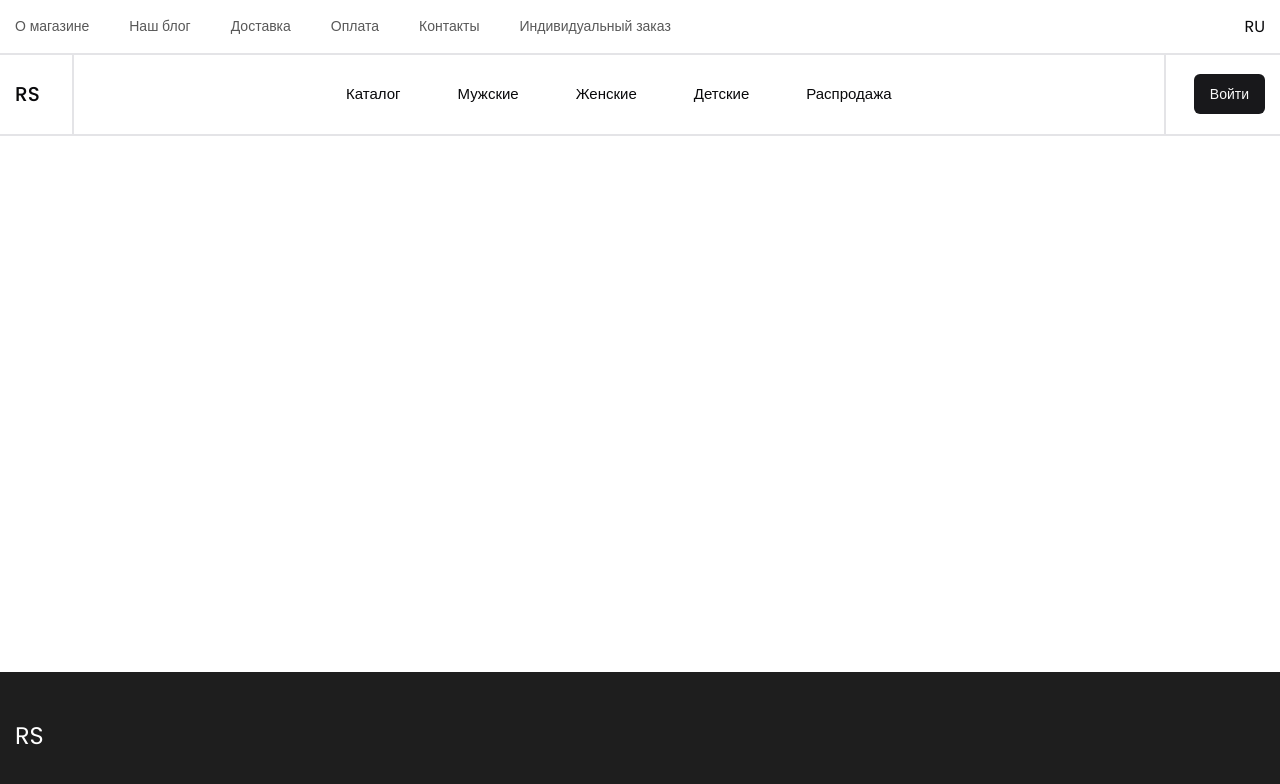
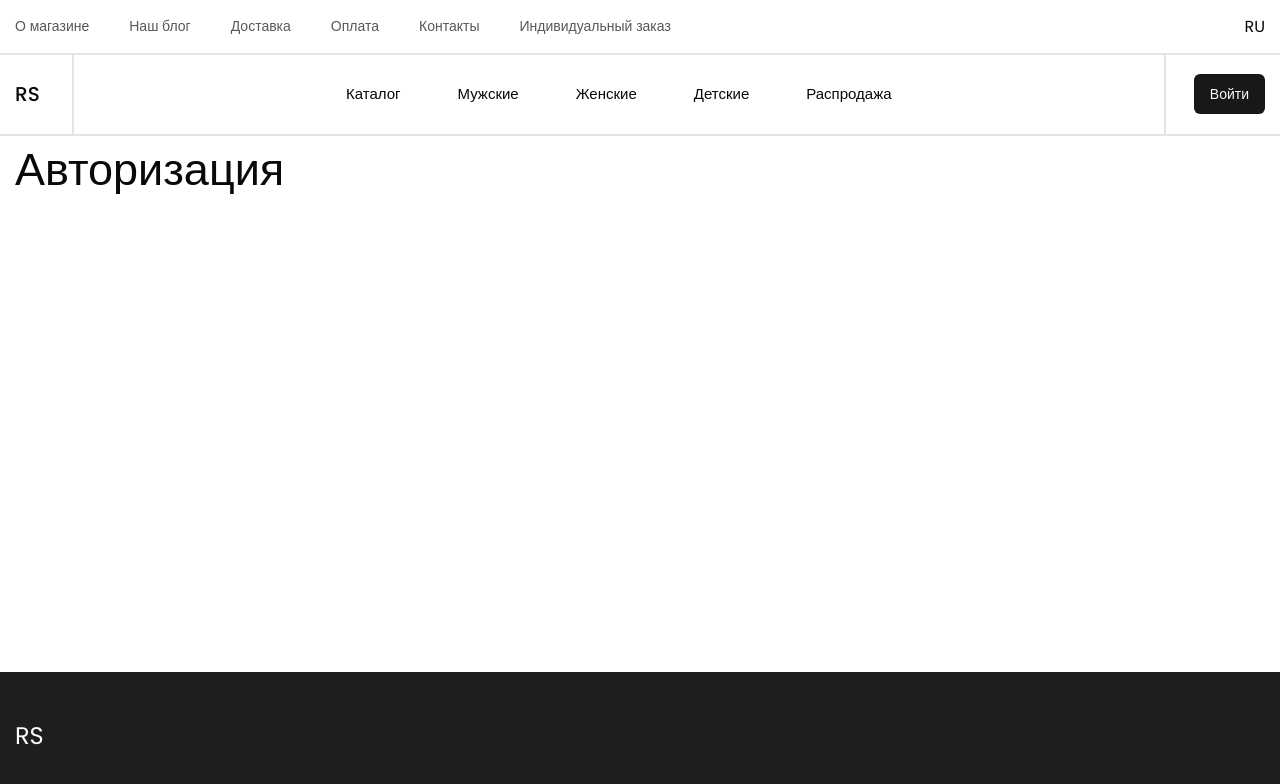
Before and after one commit to MagaFreelancer/rent-car, a React (Vite) app: page /login in a window 1280 px wide. Shown: the top 784 px of the page. Built offline with nearby package versions, Linux system fonts and the light colour scheme; the HTML template or start-up script is replaced by a standard one.

Commit message:
add: form

```diff
--- a/package.json
+++ b/package.json
@@ -22,6 +22,7 @@
         "lucide-react": "^0.451.0",
         "react": "^18.2.0",
         "react-dom": "^18.2.0",
+        "react-hook-form": "^7.53.0",
         "react-redux": "^9.1.2",
         "react-router-dom": "^6.26.2",
         "tailwind-merge": "^2.5.3",
--- a/src/App.tsx
+++ b/src/App.tsx
@@ -1,7 +1,8 @@
 import Header from '@/widgets/header/header.tsx';
-import { BrowserRouter, /*Route,*/ Routes } from 'react-router-dom';
+import { BrowserRouter, Route, Routes } from 'react-router-dom';
 import TopNav from '@/widgets/topNav/top-nav.tsx';
 import Footer from '@/widgets/footer/footer.tsx';
+import Auth from '@/page/auth/auth.tsx';
 
 function App() {
     return (
@@ -11,7 +12,9 @@ function App() {
                 <Header />
 
                 <main className="flex-grow">
-                    <Routes>{/*<Route path="/" element={<App/>} />*/}</Routes>
+                    <Routes>
+                        <Route path="/login" element={<Auth type={'login'} />} />
+                    </Routes>
                 </main>
 
                 <Footer />
--- /dev/null
+++ b/src/page/auth/auth.tsx
@@ -0,0 +1,19 @@
+import Container from '@/shared/Container.tsx';
+
+interface IAuthProps {
+    type: 'login' | 'register';
+}
+
+const Auth = ({ type }: IAuthProps) => {
+    return (
+        <section>
+            <Container>
+                <h1 className="font-medium text-[45px]">
+                    {type === 'login' ? 'Авторизация' : 'Регистрация'}
+                </h1>
+            </Container>
+        </section>
+    );
+};
+
+export default Auth;
--- /dev/null
+++ b/src/page/auth/login/login.tsx
@@ -0,0 +1,5 @@
+const Login = () => {
+    return <form></form>;
+};
+
+export default Login;
```
Also changed, not shown: 2 other files (tests, documents, lock files or other folders).
